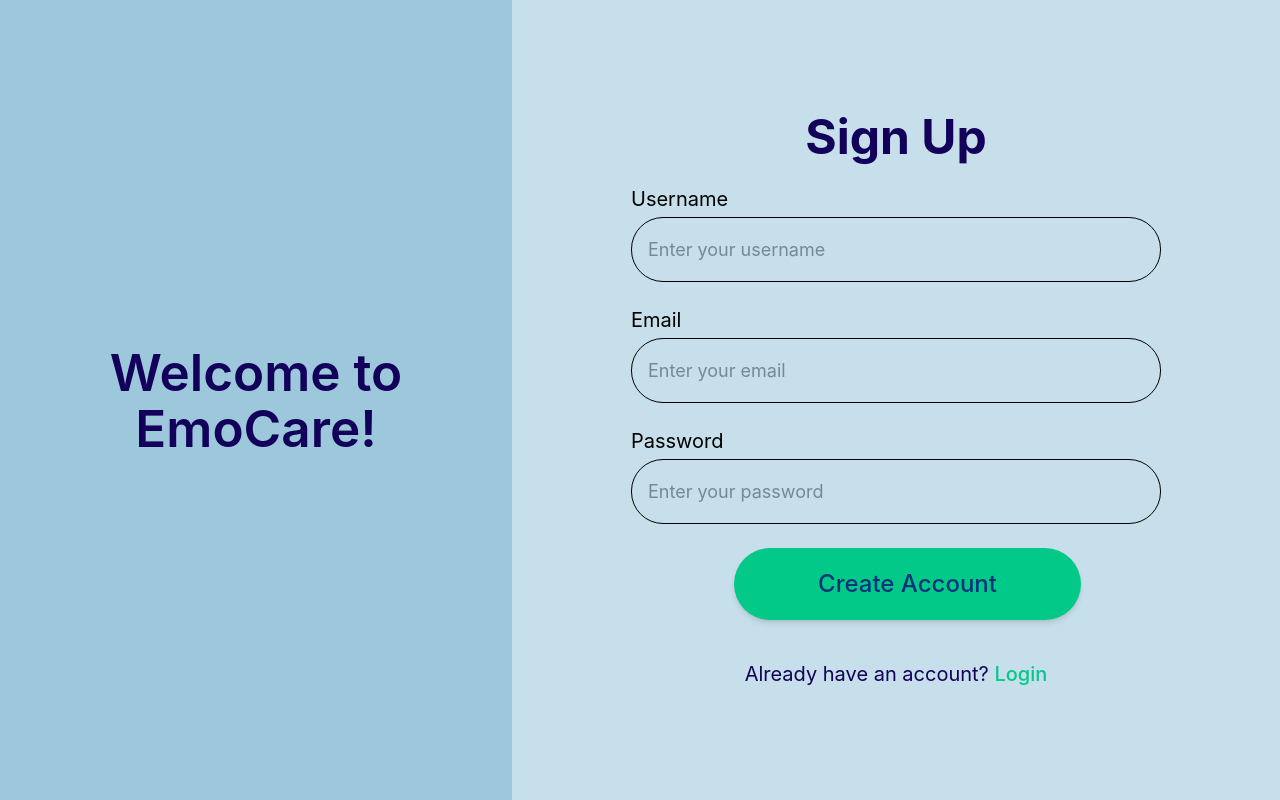
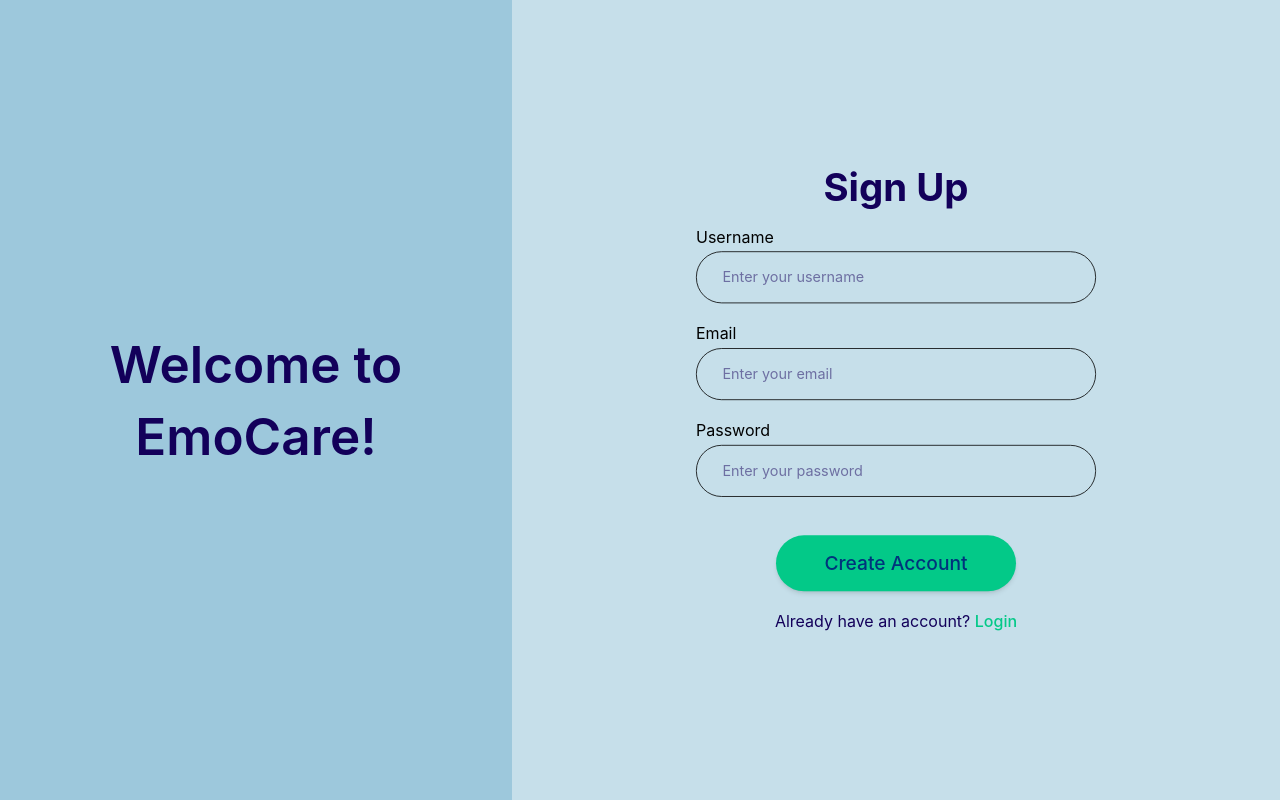
Before and after one commit to Kholil-Asjaduddin/EmoCare, a React (Vite) app in the folder frontend/: page /signup in a window 1280 px wide. Built offline with nearby package versions, Linux system fonts and the light colour scheme.

Commit message:
update signup page

```diff
--- a/frontend/src/components/SignupPage/SignupButton.jsx
+++ b/frontend/src/components/SignupPage/SignupButton.jsx
@@ -1,6 +1,7 @@
 const SignupButton = () => {
   return (
-    <button className="w-[347px] h-[72px] bg-teal text-blue-dark text-2xl font-medium rounded-full shadow-md">
+      <button className="w-[300px] h-[70px] bg-teal text-blue-dark text-2xl font-medium rounded-full shadow-md
+          hover:hover:shadow-2xl cursor-pointer transition-all duration-300">
       Create Account
     </button>
   );
--- a/frontend/src/components/SignupPage/SignupForm.jsx
+++ b/frontend/src/components/SignupPage/SignupForm.jsx
@@ -2,7 +2,7 @@ import SignupButton from "./SignupButton";
 
 const SignupForm = () => {
   return (
-    <div className="w-[530px] flex flex-col gap-6">
+    <div className="scale-80 w-[500px] flex flex-col gap-6">
       <h2 className="text-navy text-5xl font-bold text-center">Sign Up</h2>
 
       {/* Username Input */}
@@ -10,7 +10,7 @@ const SignupForm = () => {
         <label className="block text-black text-xl mb-1">Username</label>
         <input
           type="username"
-          className="w-full h-[65px] border border-black rounded-4xl px-4 text-lg focus:outline-none"
+          className="w-full h-[65px] border border-black rounded-4xl px-8 text-navy text-lg focus:outline-none"
           placeholder="Enter your username"
         />
       </div>
@@ -20,7 +20,7 @@ const SignupForm = () => {
         <label className="block text-black text-xl mb-1">Email</label>
         <input
           type="email"
-          className="w-full h-[65px] border border-black rounded-4xl px-4 text-lg focus:outline-none"
+          className="w-full h-[65px] border border-black rounded-4xl px-8 text-navy text-lg focus:outline-none"
           placeholder="Enter your email"
         />
       </div>
@@ -30,18 +30,18 @@ const SignupForm = () => {
         <label className="block text-black text-xl mb-1">Password</label>
         <input
           type="password"
-          className="w-full h-[65px] border border-black rounded-4xl px-4 text-lg focus:outline-none"
+          className="w-full h-[65px] border border-black rounded-4xl px-8 text-navy text-lg focus:outline-none"
           placeholder="Enter your password"
         />
       </div>
 
       {/* Signup Button */}
-      <div className="flex justify-end items-center w-full pr-20">
+      <div className="flex justify-end items-center w-full mt-6 pr-25">
         <SignupButton />
       </div>
 
       {/* Log In Link */}
-      <p className="text-center text-xl text-navy mt-4">
+      <p className="text-center text-xl text-navy mt-0">
         Already have an account?{" "}
         <a href="/login" className="text-teal underline">
           Login
--- a/frontend/src/components/SignupPage/SignupPage.jsx
+++ b/frontend/src/components/SignupPage/SignupPage.jsx
@@ -5,8 +5,9 @@ const SignupPage = () => {
     <div className="w-screen h-screen flex items-center justify-center">
       {/* Left Side - Welcome Message */}
       <div className="w-2/5 h-full flex items-center justify-center bg-nav text-center">
-        <h1 className="text-navy text-6xl font-semibold leading-tight">
-          Welcome to EmoCare!
+        <h1 className="text-navy text-6xl font-semibold leading-relaxed">
+          <span className="block">Welcome to</span>
+          <span className="block mt-4">EmoCare!</span>
         </h1>
       </div>
 
```
